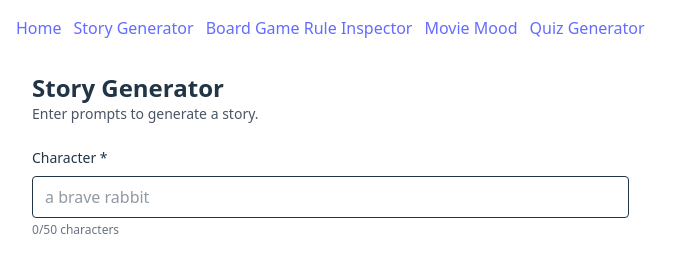
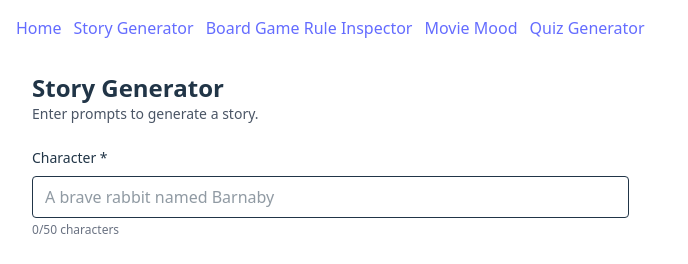
Before and after one commit to salt-community/homeEntertAInment, a React (Vite) app in the folder frontend/: page /story-generator in a window 1280 px wide. Shown: the top 264 px of the page, without its empty margins (0-688 px from the left). Built offline with nearby package versions, Linux system fonts and the light colour scheme; no server answers.

Commit message:
Updating the story form

```diff
--- a/frontend/src/story/components/StoryForm.tsx
+++ b/frontend/src/story/components/StoryForm.tsx
@@ -129,7 +129,7 @@ export default function StoryForm({ onSubmit, disabled }: StoryFormProps) {
           }`}
           value={character}
           onChange={(e) => setCharacter(e.target.value)}
-          placeholder="a brave rabbit"
+          placeholder="A brave rabbit named Barnaby"
           disabled={disabled}
           maxLength={50}
         />
```
